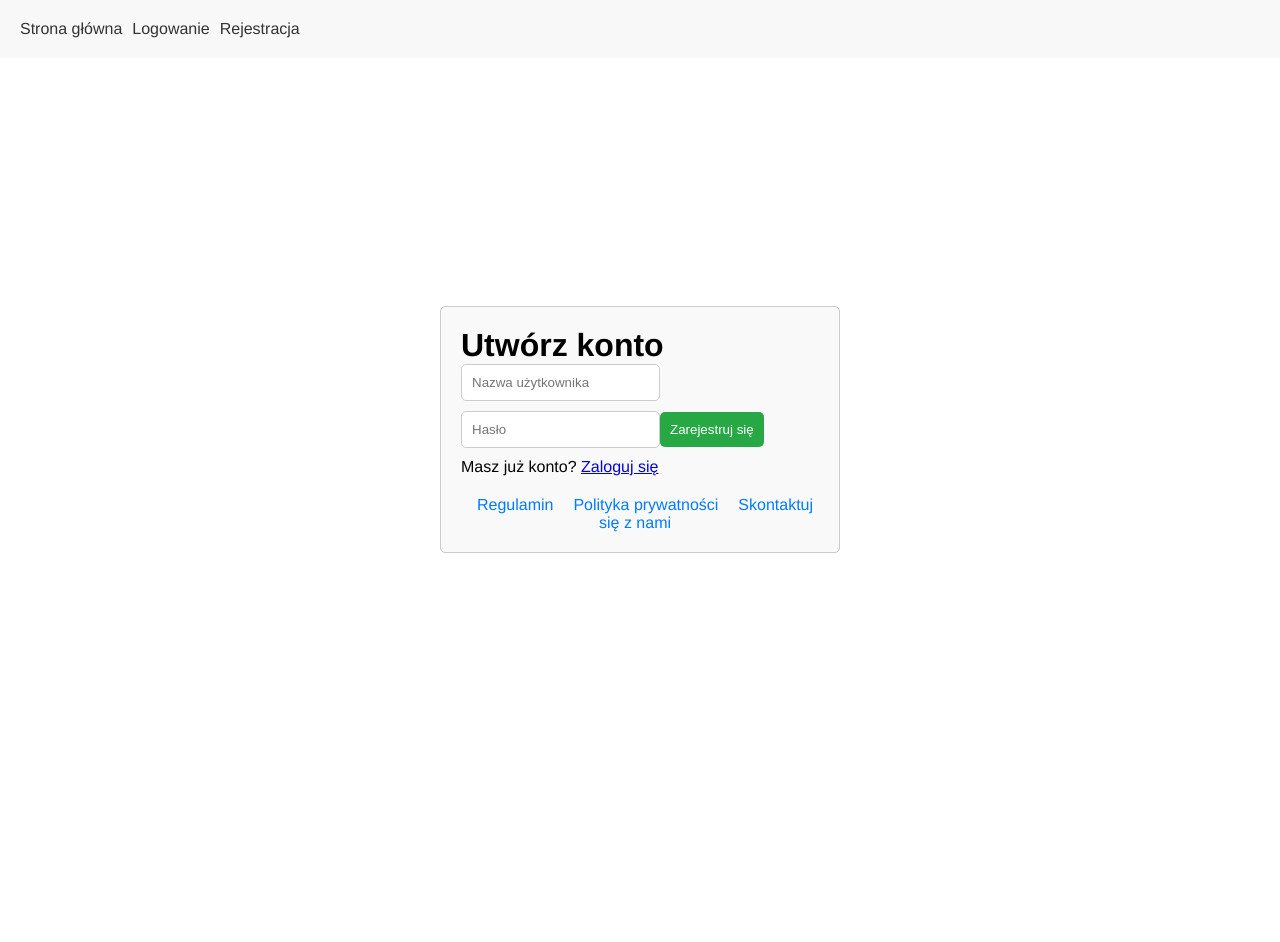
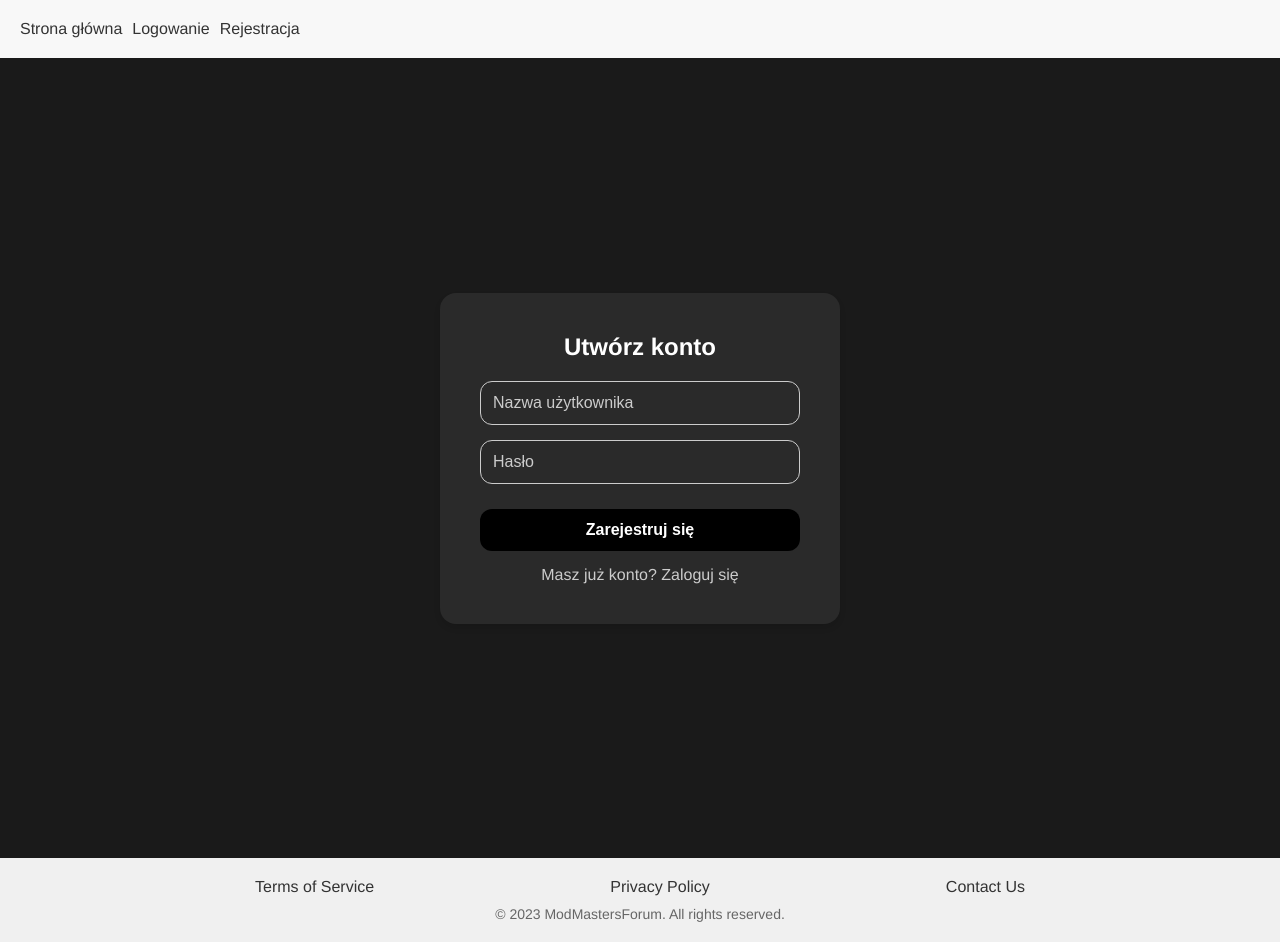
Before and after one commit to Otmorosko/Forum-Project, a Vue app: page /register in a window 1280 px wide. Before the commit the page ends 800 px from the top, so only its background shows below. Built offline with nearby package versions, Linux system fonts and the light colour scheme.

Commit message:
Login Panel improved, minor fixes, stable

```diff
--- a/src/App.vue
+++ b/src/App.vue
@@ -1,18 +1,20 @@
-<!-- src/App.vue -->
 <template>
   <div id="app">
     <NavBar />
     <router-view></router-view>
+    <AppFooter /> <!-- Użycie komponentu AppFooter -->
   </div>
 </template>
 
 <script>
-import NavBar from './components/NavBar.vue'
+import NavBar from './components/NavBar.vue';
+import AppFooter from './components/AppFooter.vue'; // Import komponentu AppFooter
 
 export default {
   name: 'App',
   components: {
-    NavBar
+    NavBar,
+    AppFooter // Dodanie komponentu do lokalnych komponentów
   }
 }
 </script>
--- /dev/null
+++ b/src/components/AppFooter.vue
@@ -0,0 +1,50 @@
+<template>
+    <footer class="footer">
+      <div class="links">
+        <a href="#">Terms of Service</a>
+        <a href="#">Privacy Policy</a>
+        <a href="#">Contact Us</a>
+      </div>
+      <p class="copyright">© 2023 ModMastersForum. All rights reserved.</p>
+    </footer>
+  </template>
+
+  <script>
+  export default {
+    name: 'AppFooter'
+  };
+  </script>
+
+  <style lang="scss">
+  .footer {
+    display: flex;
+    flex-direction: column; // Umożliwia umieszczenie tekstu praw autorskich pod linkami
+    align-items: center; // Wyśrodkowuje zawartość
+    background-color: #f0f0f0; // Jasnoszare tło
+    padding: 20px; // Dodaje odstęp wewnętrzny
+  }
+
+  .links {
+    display: flex;
+    justify-content: space-between; // Równomierne rozmieszczenie linków
+    width: 100%; // Zajmuje całą szerokość stopki
+    max-width: 800px; // Ustawia maksymalną szerokość, aby linki były bardziej zwarte
+    margin-bottom: 10px; // Odstęp między linkami a tekstem praw autorskich
+
+    a {
+      color: #333; // Ciemnoszary kolor linków
+      text-decoration: none; // Bez podkreślenia
+      padding: 0 15px; // Dodaje odstęp po bokach linków
+
+      &:hover {
+        text-decoration: underline; // Podkreślenie przy najechaniu
+      }
+    }
+  }
+
+  .copyright {
+    text-align: center; // Wyśrodkowuje tekst
+    color: #666; // Jaśniejszy odcień szarości dla tekstu praw autorskich
+    font-size: 14px; // Ustawia rozmiar czcionki
+  }
+  </style>
--- a/src/styles/_variables.scss
+++ b/src/styles/_variables.scss
@@ -1,6 +1,12 @@
-$primary-color: #4CAF50;
-$primary-color-hover: #45a049;
-$error-color: red;
-$success-color: green;
-$border-color: #ccc;
-$border-radius: 4px;
+// src/styles/_variables.scss
+$light-gray: #cccccc; // Jasnoszary kolor
+$primary-color: #4CAF50; // Inny przykład koloru
+$error-color: red; // Kolor błędu
+$success-color: green; // Kolor sukcesu
+$border-color: #ccc; // Kolor obramowania
+$border-radius: 4px; // Promień obramowania
+$dark-bg: #1a1a1a; // Ciemne tło
+$form-bg: #2a2a2a; // Tło formularza
+$white: #ffffff; // Biały kolor
+$black: #000000; // Czarny kolor
+$dark-gray: #333333; // Ciemniejszy odcień szarości
--- a/src/styles/userLogin.scss
+++ b/src/styles/userLogin.scss
@@ -1,31 +1,75 @@
-@import 'variables';
 
+@import '_variables';
 .user-login {
-  max-width: 400px;
-  margin: 50px auto;
-  padding: 20px;
-  border: 1px solid $border-color;
-  border-radius: $border-radius;
-  box-shadow: 0 0 10px rgba(0,0,0,0.1);
-}
-
-form {
   display: flex;
   flex-direction: column;
-  gap: 15px;
+  align-items: center;
+  justify-content: center;
+  height: 100vh; // Wysokość ekranu
+  background-color: $dark-bg; // Ciemne tło strony
+
+  .form-container {
+    background-color: #2a2a2a; // Ciemnoszare tło formularza
+    padding: 40px;
+    border-radius: 16px; // Zaokrąglenie kontenera formularza
+    box-shadow: 0 4px 10px rgba(0, 0, 0, 0.2);
+    width: 100%;
+    max-width: 400px; // Maksymalna szerokość formularza
+
+    h1 {
+      text-align: center; // Wyśrodkowanie nagłówka
+      color: $white; // Kolor nagłówka
+      font-size: 24px; // Rozmiar czcionki nagłówka
+      margin-bottom: 20px; // Odstęp poniżej nagłówka
     }
 
     input {
-  padding: 10px;
-  border: 1px solid $border-color;
-  border-radius: $border-radius;
-  font-size: 16px;
+      margin: 10px 0; // Odstęp między polami
+      padding: 12px; // Padding wewnętrzny
+      border: 1px solid #ccc; // Jasnoszara obwódka
+      border-radius: 12px; // Zaokrąglenie rogów
+      width: 100%; // Szerokość pól
+      background-color: transparent; // Przezroczystość tła
+      color: $white; // Kolor tekstu
+      font-size: 16px; // Rozmiar czcionki
+
+      &::placeholder {
+        color: #e0e0e0; // Jaśniejszy kolor placeholdera
       }
 
-.success {
-  color: $success-color;
+      &:focus {
+        outline: none; // Brak obramowania przy fokusu
+        border-color: $white; // Zmiana koloru obramowania przy fokusu
+      }
     }
 
-.error {
-  color: $error-color;
+    button {
+      padding: 12px;
+      background-color: $black; // Czarny tło przycisku
+      color: $white; // Biały tekst
+      border: none; // Brak obramowania
+      border-radius: 12px; // Zaokrąglenie rogów
+      width: 100%; // Szerokość przycisku
+      cursor: pointer; // Kursor wskazujący na przycisk
+      font-size: 16px; // Rozmiar czcionki
+
+      &:hover {
+        background-color: darken($black, 10%); // Ciemniejszy odcień przycisku przy najechaniu
       }
+    }
+
+    .login-prompt {
+      text-align: center; // Wyśrodkowanie tekstu
+      color: #e0e0e0; // Jasnoszary kolor tekstu
+
+      .register-link {
+        color: #b0b0b0; // Jaśniejszy odcień szarości dla linku
+        text-decoration: none; // Brak podkreślenia
+
+        &:hover {
+          text-decoration: underline; // Podkreślenie przy najechaniu
+        }
+      }
+    }
+  }
+}
--- a/src/styles/userRegister.scss
+++ b/src/styles/userRegister.scss
@@ -1,26 +1,27 @@
-$dark-bg: #1a1a1a;
-$form-bg: #2a2a2a;
-$light-gray: #cccccc;
-$white: #ffffff;
-$black: #000000;
+$dark-bg: #1a1a1a; // Ciemne tło strony
+$form-bg: #2a2a2a; // Ciemnoszare tło formularza
+$light-gray: #cccccc; // Jasnoszare kontury
+$white: #ffffff; // Biały tekst
+$black: #000000; // Czarny kolor
 
 .user-register {
   display: flex;
   flex-direction: column;
-  align-items: center;
-  min-height: 100vh;
-  padding: 20px;
-  background-color: $dark-bg;
-  color: $white;
+  align-items: center; // Centrowanie w poziomie
+  justify-content: center; // Centrowanie w pionie
+  min-height: 100vh; // Zapewnienie minimalnej wysokości
+  padding: 0; // Upewnij się, że nie ma dodatkowego paddingu
+  background-color: $dark-bg; // Ciemne tło
+  color: $white; // Biały tekst
 
   .form-container {
-    background-color: $form-bg;
+    background-color: $form-bg; // Ciemnoszare tło formularza
     padding: 40px;
-    border-radius: 16px; // Zwiększono zaokrąglenie kontenera
+    border-radius: 16px; // Zaokrąglenie kontenera
     width: 100%;
     max-width: 400px;
-    margin: 40px 0;
-    box-shadow: 0 4px 6px rgba(0, 0, 0, 0.1); // Opcjonalny cień
+    margin: 0; // Upewnij się, że nie ma dodatkowego marginesu
+    box-shadow: 0 4px 6px rgba(0, 0, 0, 0.1); // Cień kontenera
 
     h1 {
       font-size: 24px;
@@ -36,25 +37,25 @@ $black: #000000;
       input {
         margin-bottom: 15px;
         padding: 12px;
-        border: 1px solid $light-gray;
-        border-radius: 12px; // Zwiększono zaokrąglenie inputów
+        border: 1px solid $light-gray; // Jasnoszare obramowanie
+        border-radius: 12px; // Zaokrąglenie inputów
         background-color: transparent;
         color: $white;
         font-size: 16px;
 
         &::placeholder {
-          color: $light-gray;
+          color: $light-gray; // Kolor placeholdera
         }
 
         &:focus {
           outline: none;
-          border-color: $white;
+          border-color: $white; // Kolor obramowania przy fokusu
         }
       }
 
       button {
         padding: 12px;
-        background-color: $black;
+        background-color: $black; // Czarny przycisk
         color: $white;
         border: none;
         border-radius: 12px; // Zaokrąglenie przycisku
@@ -65,7 +66,7 @@ $black: #000000;
         transition: opacity 0.3s ease; // Płynna zmiana opacity
 
         &:hover {
-          opacity: 0.9;
+          opacity: 0.9; // Efekt hover
         }
       }
     }
@@ -80,7 +81,7 @@ $black: #000000;
         text-decoration: none;
 
         &:hover {
-          text-decoration: underline;
+          text-decoration: underline; // Podkreślenie linku przy hoverze
         }
       }
     }
@@ -101,7 +102,7 @@ $black: #000000;
         margin: 0 10px;
 
         &:hover {
-          text-decoration: underline;
+          text-decoration: underline; // Podkreślenie linku przy hoverze
         }
       }
     }
--- a/src/views/UserLogin.vue
+++ b/src/views/UserLogin.vue
@@ -1,22 +1,25 @@
 <template>
   <div class="user-login">
-      <h1>Logowanie</h1>
-      <form @submit.prevent="loginUser">
+    <div class="form-container">
+      <h1>Log in to your account</h1>
+      <form @submit.prevent="loginUser ">
         <input
           type="text"
           v-model="identifier"
-          placeholder="Nazwa użytkownika lub email"
+          placeholder="Username"
           required
         />
         <input
           type="password"
           v-model="password"
-          placeholder="Hasło"
+          placeholder="Password"
           required
         />
-        <button type="submit">Zaloguj się</button>
+        <button type="submit">Log in</button>
       </form>
-      <p v-if="message" :class="{ success: isSuccess, error: !isSuccess }">{{ message }}</p>
+      <p class="login-prompt">Don't have an account? <router-link to="/register" class="register-link">Register</router-link></p>
+    </div>
+    <AppFooter /> <!-- Użycie komponentu AppFooter -->
   </div>
 </template>
 
@@ -25,6 +28,7 @@
 
 export default {
   name: 'UserLogin',
+
   data() {
     return {
       identifier: '',
@@ -34,7 +38,7 @@
     };
   },
   methods: {
-      async loginUser() {
+    async loginUser () {
       console.log('Próba logowania z danymi:', { identifier: this.identifier, password: this.password });
       try {
         const response = await axios.post('http://localhost:3000/login', {
@@ -47,74 +51,26 @@
         if (response.data.success) {
           this.message = 'Zalogowano pomyślnie!';
           this.isSuccess = true;
+          this.$router.push('/home');
 
           setTimeout(() => {
-              this.$router.push({
-                name: 'HomeScreen',
-                query: { loggedIn: 'true' }
-              });
-            }, 1500);
+            this.message = '';
+            this.isSuccess = false;
+          }, 3000);
         } else {
-            this.message = response.data.message || 'Błąd logowania';
+          this.message = 'Błąd logowania. Sprawdź swoje dane.';
           this.isSuccess = false;
         }
       } catch (error) {
-          console.error('Szczegóły błędu:', error.response || error);
-          this.message = error.response?.data?.message || 'Wystąpił błąd podczas logowania. Spróbuj ponownie.';
+        console.error('Błąd podczas logowania:', error);
+        this.message = 'Wystąpił błąd. Spróbuj ponownie później.';
         this.isSuccess = false;
       }
-      },
-    },
+    }
+  }
 };
 </script>
 
 <style lang="scss" scoped>
-  .user-login {
-    max-width: 400px;
-    margin: 0 auto;
-    padding: 20px;
-
-    h1 {
-      text-align: center;
-      margin-bottom: 20px;
-    }
-
-    form {
-      display: flex;
-      flex-direction: column;
-      gap: 15px;
-
-      input {
-        padding: 10px;
-        border: 1px solid #ddd;
-        border-radius: 4px;
-      }
-
-      button {
-        padding: 10px;
-        background-color: #4CAF50;
-        color: white;
-        border: none;
-        border-radius: 4px;
-        cursor: pointer;
-
-        &:hover {
-          background-color: #45a049;
-        }
-      }
-    }
-
-    p {
-      margin-top: 15px;
-      text-align: center;
-
-      &.success {
-        color: green;
-      }
-
-      &.error {
-        color: red;
-      }
-    }
-  }
+@import '../styles/userLogin.scss'; // Import pliku SCSS
 </style>
--- a/src/views/UserRegister.vue
+++ b/src/views/UserRegister.vue
@@ -10,14 +10,6 @@
       <p v-if="message">{{ message }}</p>
       <p class="login-prompt">Masz już konto? <router-link to="/login">Zaloguj się</router-link></p>
     </div>
-
-    <footer class="footer">
-      <div class="links">
-        <a href="#">Regulamin</a>
-        <a href="#">Polityka prywatności</a>
-        <a href="#">Skontaktuj się z nami</a>
-      </div>
-    </footer>
   </div>
 </template>
 
@@ -64,53 +56,6 @@ export default {
 }
 </script>
 
-<style scoped>
-.user-register {
-  max-width: 400px;
-  margin: auto;
-  padding: 20px;
-  border: 1px solid #ccc;
-  border-radius: 5px;
-  background-color: #f9f9f9;
-}
-
-.form-container {
-  display: flex;
-  flex-direction: column;
-}
-
-input {
-  margin-bottom: 10px;
-  padding: 10px;
-  border: 1px solid #ccc;
-  border-radius: 5px;
-}
-
-button {
-  padding: 10px;
-  background-color: #28a745;
-  color: white;
-  border: none;
-  border-radius: 5px;
-  cursor: pointer;
-}
-
-button:hover {
-  background-color: #218838;
-}
-
-.footer {
-  margin-top: 20px;
-  text-align: center;
-}
-
-.links a {
-  margin: 0 10px;
-  color: #007bff;
-  text-decoration: none;
-}
-
-.links a:hover {
-  text-decoration: underline;
-}
+<style lang="scss">
+@import '../styles/userRegister.scss'; // Referencja do pliku stylów
 </style>
```
Lines whose indentation alone changed are shown as unchanged.
